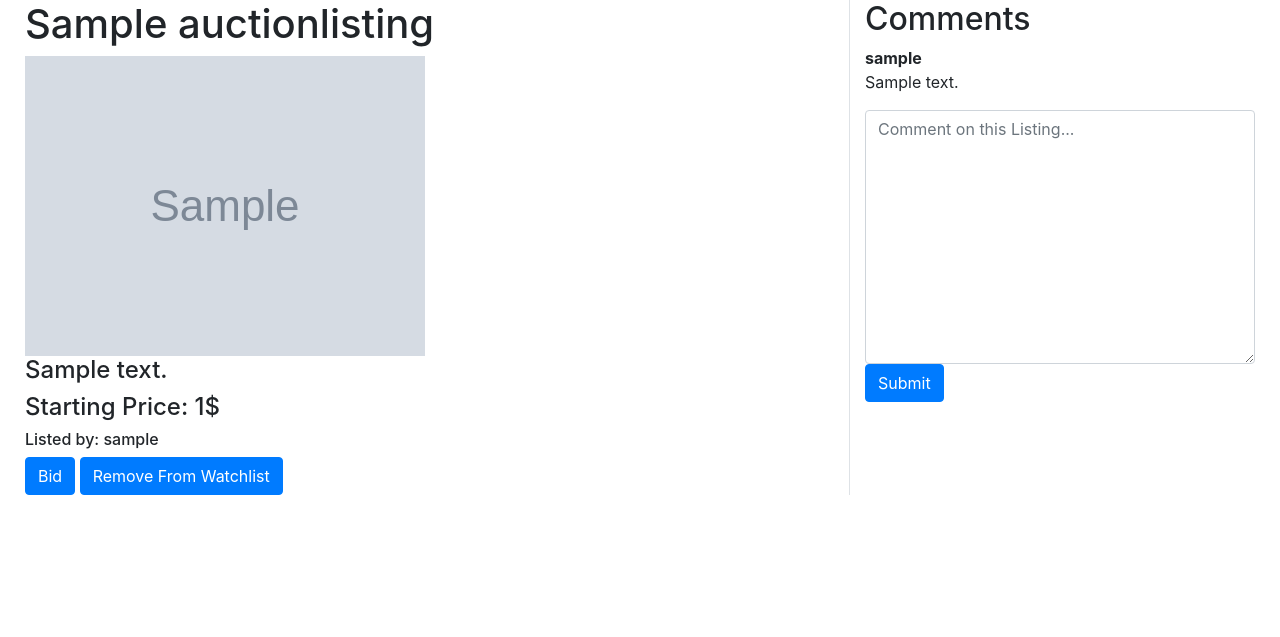
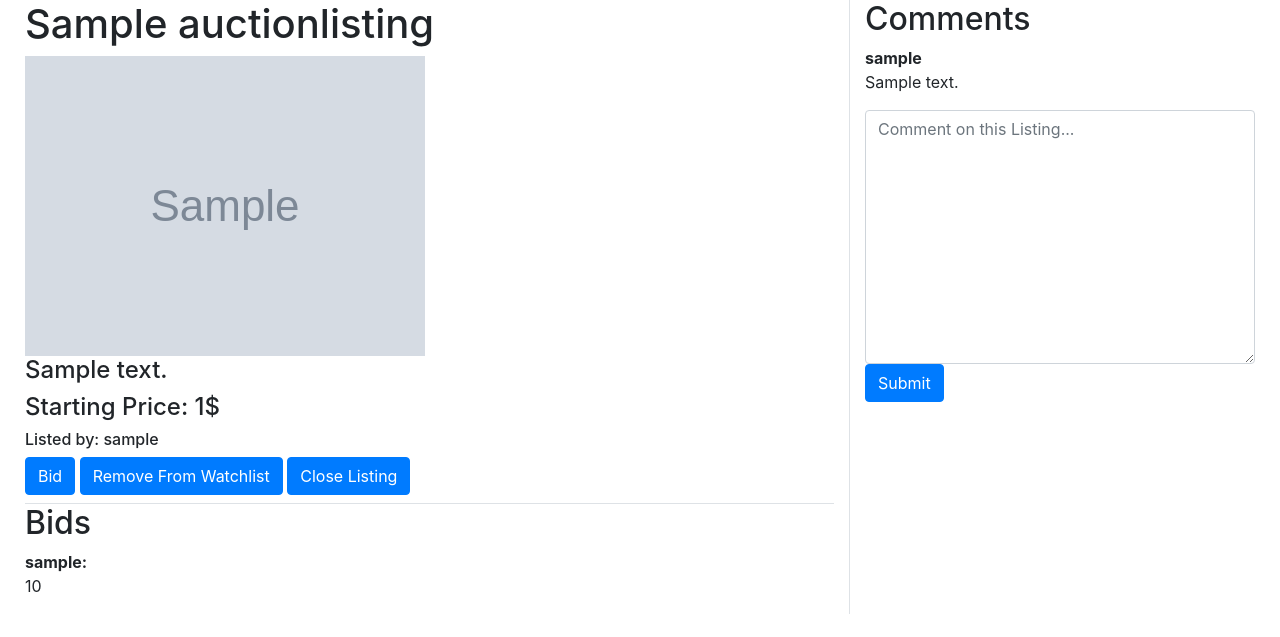
Before and after one commit to Amaruq0703/E-Commerce, a Django app: page /1/viewlisting in a window 1280 px wide. Shown: the part 163-800 px from the top of the page. Run offline with Django 3.2, Linux system fonts and the light colour scheme; a user stored in the database is signed in; tables that the repository leaves empty hold one stand-in row (values such as "Sample post"); grey boxes marked "Sample" are stand-in pictures; some libraries are stand-ins or nearby versions.

Commit message:
Added Bidding Functionality

```diff
--- a/commerce/auctions/admin.py
+++ b/commerce/auctions/admin.py
@@ -6,3 +6,4 @@ admin.site.register(AuctionListings)
 admin.site.register(User)
 admin.site.register(Comment)
 admin.site.register(Watchlist)
+admin.site.register(Bid)
--- a/commerce/auctions/models.py
+++ b/commerce/auctions/models.py
@@ -1,6 +1,6 @@
 from django.contrib.auth.models import AbstractUser
 from django.db import models
-
+from django.core.exceptions import ValidationError
 
 class User(AbstractUser):
     pass
@@ -32,6 +32,7 @@ class AuctionListings(models.Model):
     listing_starting = models.IntegerField()
     listing_maker = models.ForeignKey(User, on_delete=models.CASCADE, related_name='listings_made')
     listing_category = models.CharField(max_length=3, choices=CATEGORY)
+    listing_status = models.BooleanField(default=True)
 
 class Comment(models.Model):
     comment_text = models.CharField(max_length=400)
@@ -41,3 +42,16 @@ class Comment(models.Model):
 class Watchlist(models.Model):
     watchlist_listing = models.ForeignKey(AuctionListings, on_delete=models.CASCADE, related_name='in_watchlists')
     watchlist_maker = models.ForeignKey(User, on_delete=models.CASCADE, related_name='watchlist_items')
+
+class Bid(models.Model):
+    bid_maker = models.ForeignKey(User, on_delete=models.CASCADE, related_name='bids_made')
+    bid_item = models.ForeignKey(AuctionListings, on_delete=models.CASCADE, related_name='bids')
+    bid_amount = models.IntegerField()
+
+    def clean(self):
+        if self.bid_amount < self.bid_item.listing_starting:
+            raise ValidationError(f'Bid amount cannot be less than the starting price of {self.bid_item.listing_starting}.')
+
+    def save(self, *args, **kwargs):
+        self.clean()
+        super().save(*args, **kwargs)
--- /dev/null
+++ b/commerce/auctions/templates/auctions/closelisting.html
@@ -0,0 +1,6 @@
+{% extends "auctions/layout.html" %}
+
+{% block body %}
+    <h2>Bid Closed</h2>
+    <h1>Winner is {{winner}}</h1>
+{% endblock %}
--- a/commerce/auctions/templates/auctions/listingpage.html
+++ b/commerce/auctions/templates/auctions/listingpage.html
@@ -1,20 +1,37 @@
 {% extends "auctions/layout.html" %}
 
 {% block body %}
+    {% if listing.listing_status == True%}
         <div class="container-fluid">
             <div class="row">
                 <div class="col-8 border-right">
+                    <div class="border-bottom pb-2">
                         <p class="h1">{{listing.listing_name}}</p>
                         <img src="{{listing.listing_photo}}" alt="{{listing.listing_name}} photo">
                         <p class="h4">{{listing.listing_description}}</p>
                         <p class="h4">Starting Price: {{listing.listing_starting}}$</p>
                         <p class="h6">Listed by: {{listing.listing_maker}}</p>
-                <a href="{% url 'viewlisting' auction_id=listing.id %}" class="btn btn-primary">Bid</a>
+                        <a href="{% url 'bid' auction_id=listing.id %}" class="btn btn-primary">Bid</a>
                         {% if watchlist_bool %}
                             <a href="{% url 'watchlist' auction_id=listing.id %}" class="btn btn-primary">Remove From Watchlist</a>
                         {% else %}
                             <a href="{% url 'watchlist' auction_id=listing.id %}" class="btn btn-primary">Add To Watchlist</a>
                         {% endif %}
+                        {% if user.username == listing.listing_maker.username %}
+                            <a href="{% url 'closelisting' auction_id=listing.id %}" class="btn btn-primary">Close Listing</a>
+                        {% endif %}
+                    </div>
+                    <div>
+                        <p class="h2">Bids</p>
+                        {% if bids %}
+                            {% for bid in bids %}
+                                <strong>{{bid.bid_maker.username}}:</strong>
+                                <p>{{bid.bid_amount}}</p>
+                            {% endfor %}
+                        {% else %}
+                            <strong>No Bids</strong>
+                        {% endif %}
+                    </div>
                 </div>
                 <div class="col-4">
                     <h2>Comments</h2>
@@ -34,4 +51,7 @@
                 </div>
             </div>
         </div>
+    {% else %}
+    <p class="h1">Listing is closed, {{winner_bid.bid_maker.username}} is the winner</p>
+    {% endif %}
 {% endblock %}
--- a/commerce/auctions/urls.py
+++ b/commerce/auctions/urls.py
@@ -10,5 +10,7 @@ urlpatterns = [
     path("makelisting", views.make_listing, name="makelisting"),
     path('<int:auction_id>/viewlisting', views.viewlisting, name='viewlisting'),
     path('<int:auction_id>/watchlist', views.watchlist, name='watchlist'),
-    path('<str:username>', views.watchlist_page, name='watchlist_page')
+    path('<str:username>/watchlist', views.watchlist_page, name='watchlist_page'),
+    path('<int:auction_id>/bid', views.bid, name='bid'),
+    path('<int:auction_id>/closelisting', views.closelisting, name='closelisting'),
 ]
--- a/commerce/auctions/views.py
+++ b/commerce/auctions/views.py
@@ -45,6 +45,13 @@ class CommentForm(forms.Form):
         'required' : 'True',
         'class' : 'form-control'
     }), label="")
+
+class BidForm(forms.Form):
+    bid_amount = forms.IntegerField(widget=forms.NumberInput(attrs={
+        'placeholder' : 'Bid on this Listing...',
+        'required' : 'True',
+        'class' : 'form-control'
+    }), label="", required=False)
 
 def index(request):
     return render(request, "auctions/index.html", {
@@ -114,7 +121,7 @@ def make_listing(request):
         listing_maker = User.objects.get(pk=request.user.id)
         listing_category = request.POST.get('listing_category')
 
-        auction_listing = AuctionListings(listing_name=listing_name, listing_description=listing_description, listing_starting=listing_starting, listing_photo=listing_photo, listing_maker=listing_maker, listing_category=listing_category)
+        auction_listing = AuctionListings(listing_name=listing_name, listing_description=listing_description, listing_starting=listing_starting, listing_photo=listing_photo, listing_maker=listing_maker, listing_category=listing_category, listing_status = True)
         auction_listing.save()
         return HttpResponseRedirect(reverse('index'))
     else:
@@ -129,6 +136,8 @@ def viewlisting(request, auction_id):
     watchlist_items = Watchlist.objects.filter(watchlist_listing = listing)
     watchlist_user = User.objects.get(pk=request.user.id)
     watchlist_bool = Watchlist.objects.filter(watchlist_listing = listing, watchlist_maker = watchlist_user)
+    bids = listing.bids.all()
+    winner_bid = bids.order_by('-bid_amount').first()
 
     if request.method == 'POST':
         comment_text = request.POST.get('comment_text')
@@ -144,7 +153,10 @@ def viewlisting(request, auction_id):
         'comments' : comments,
         'commentform' : commentform,
         'watchlist_items' : watchlist_items,
-        'watchlist_bool' : watchlist_bool
+        'watchlist_bool' : watchlist_bool,
+        'bids' : bids,
+        'user' : watchlist_user,
+        'winner_bid' : winner_bid
     })
 
 def watchlist(request, auction_id):
@@ -166,3 +178,37 @@ def watchlist_page(request, username):
     return render(request, 'auctions/watchlist_page.html', {
         'watchlist_items' : watchlist_items
     })
+
+def bid(request, auction_id):
+    item = AuctionListings.objects.get(pk=auction_id)
+    bidform = BidForm(request.POST)
+    if request.method == 'POST':
+        if bidform.is_valid():
+            bid_amount = bidform.cleaned_data['bid_amount']
+            user = User.objects.get(pk=request.user.id)
+            bid = Bid(bid_maker = user, bid_item = item, bid_amount=bid_amount)
+            try:
+                bid.save()
+                return HttpResponseRedirect(reverse('viewlisting', kwargs={'auction_id' : auction_id, }))
+            except ValidationError as e:
+                bidform.add_error('bid_amount', e.message)
+
+
+    return render(request, 'auctions/bidpage.html', {
+        'bidform' : bidform,
+        'auction_id': auction_id,
+        'item' : item
+    })
+
+def closelisting(request, auction_id):
+
+    listing = AuctionListings.objects.get(pk=auction_id)
+    bids = listing.bids.all()
+    winner_bid = bids.order_by('-bid_amount').first()
+    winner = winner_bid.bid_maker.username
+    listing.listing_status=False
+    listing.save()
+
+    return render(request, 'auctions/closelisting.html', {
+        'winner' : winner
+    })
```
Also changed, not shown: commerce/auctions/templates/auctions/bidpage.html (added, +31 -0 lines), commerce/auctions/migrations/0006_bid.py (added), commerce/auctions/migrations/0007_auctionlistings_listing_status.py (added). Lines whose indentation alone changed are shown as unchanged.
